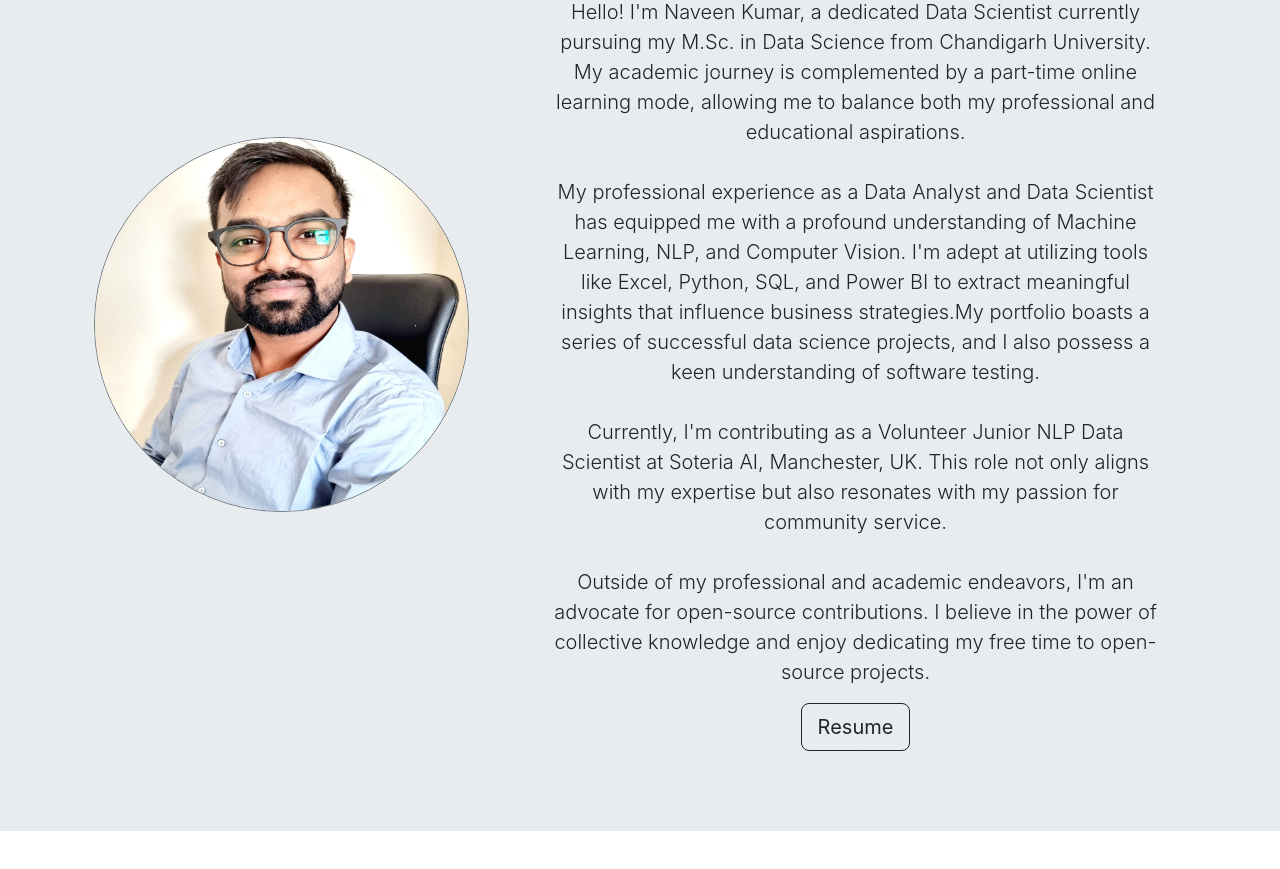
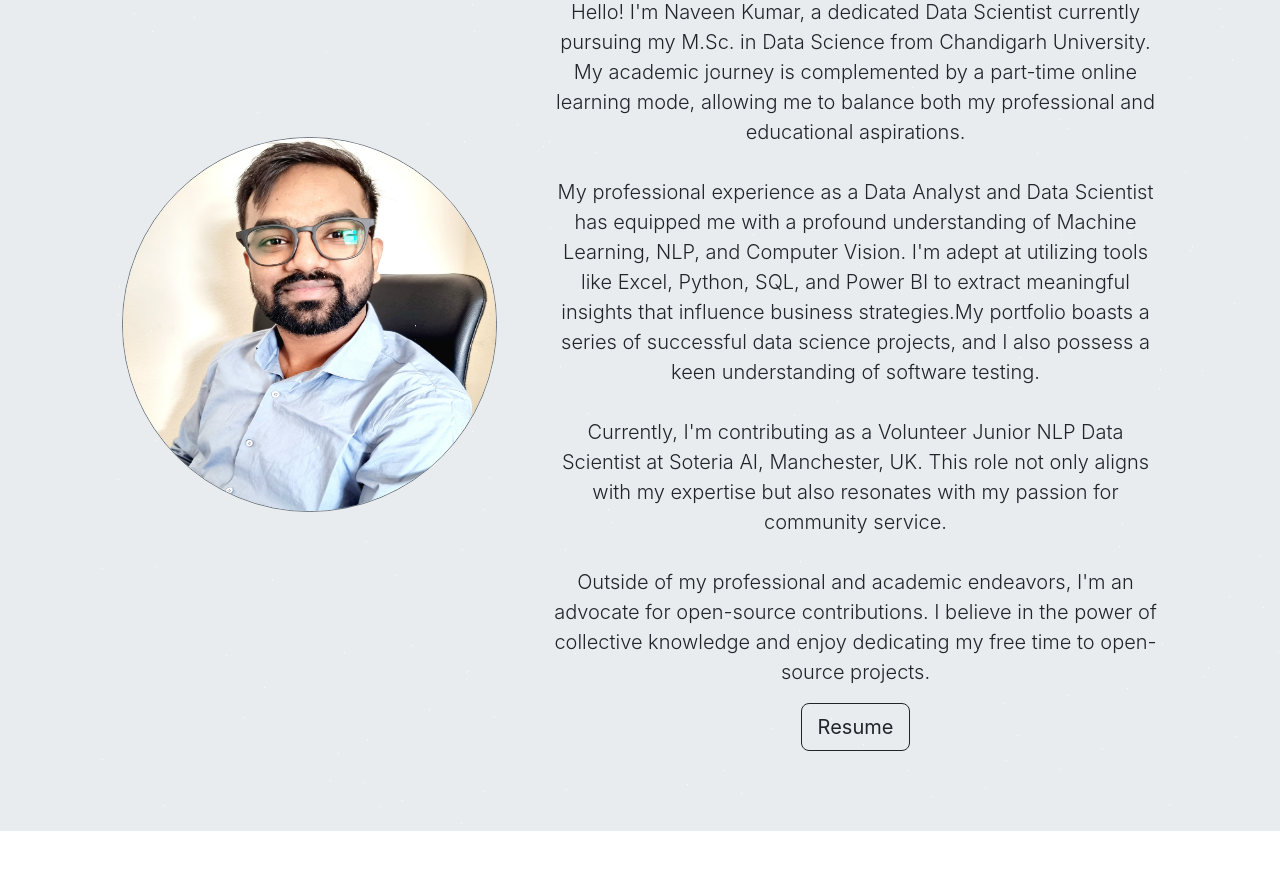
Before and after one commit to nani2357/my_portfolio_website, a React (Create React App) app in the folder home-master/: page / in a window 1280 px wide. Shown: the part 982-1851 px from the top of the page. Built offline with nearby package versions, Linux system fonts and the light colour scheme; no server answers.

Commit message:
bugs_fixed

```diff
--- a/home-master/src/components/home/AboutMe.jsx
+++ b/home-master/src/components/home/AboutMe.jsx
@@ -36,7 +36,7 @@ const AboutMe = ({ heading, message, link, imgSize, resume }) => {
   return (
     <Jumbotron id="aboutme" className="m-0">
       <div className="container row">
-        <div className="col-5 d-none d-lg-block align-self-center">
+        <div className="col-12 col-md-5 d-flex justify-content-center align-self-center">
           {showPic && (
             <img
               className="border border-secondary rounded-circle"
@@ -47,7 +47,7 @@ const AboutMe = ({ heading, message, link, imgSize, resume }) => {
             />
           )}
         </div>
-        <div className={`col-lg-${showPic ? "7" : "12"}`}>
+        <div className={`col-12 col-md-${showPic ? "7" : "12"}`}>
           <h2 className="display-4 mb-5 text-center">{heading}</h2>
           <p className="lead text-center" dangerouslySetInnerHTML={{ __html: message }}></p>
           {resume && (
```
